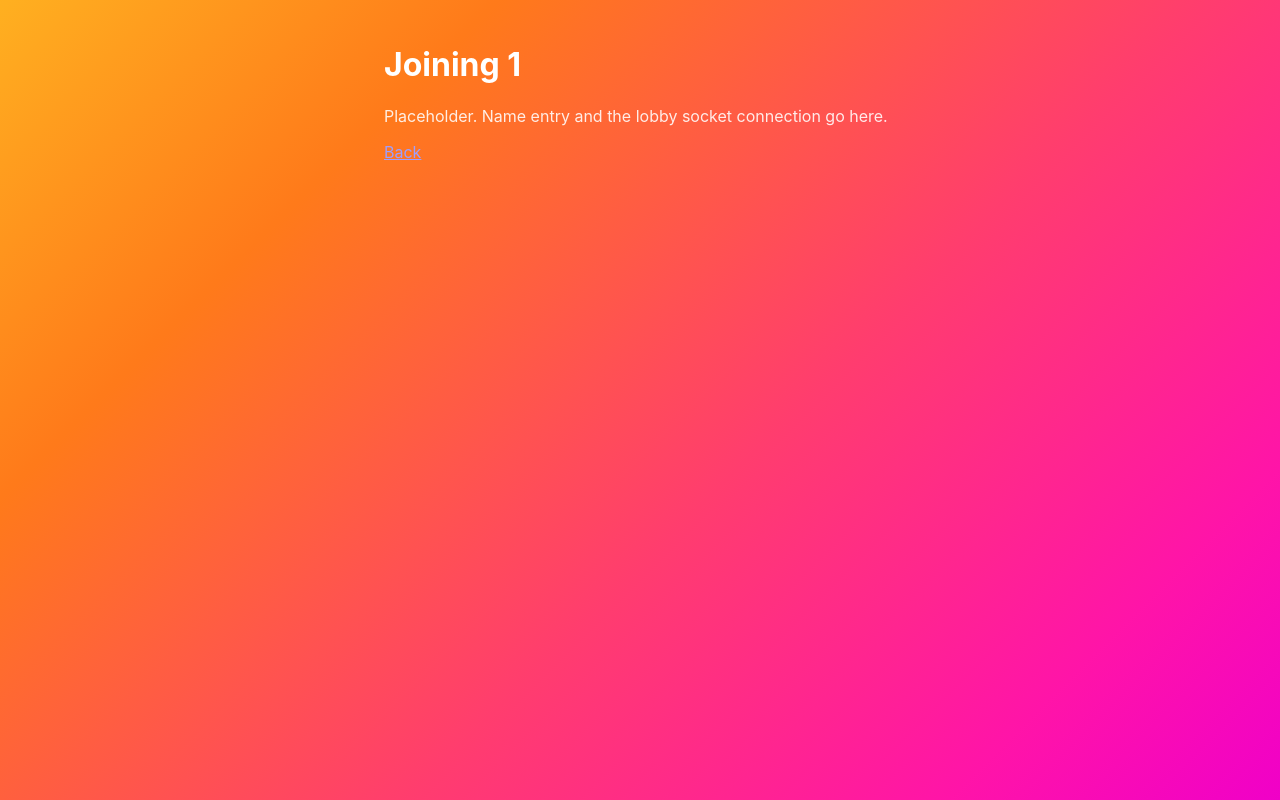
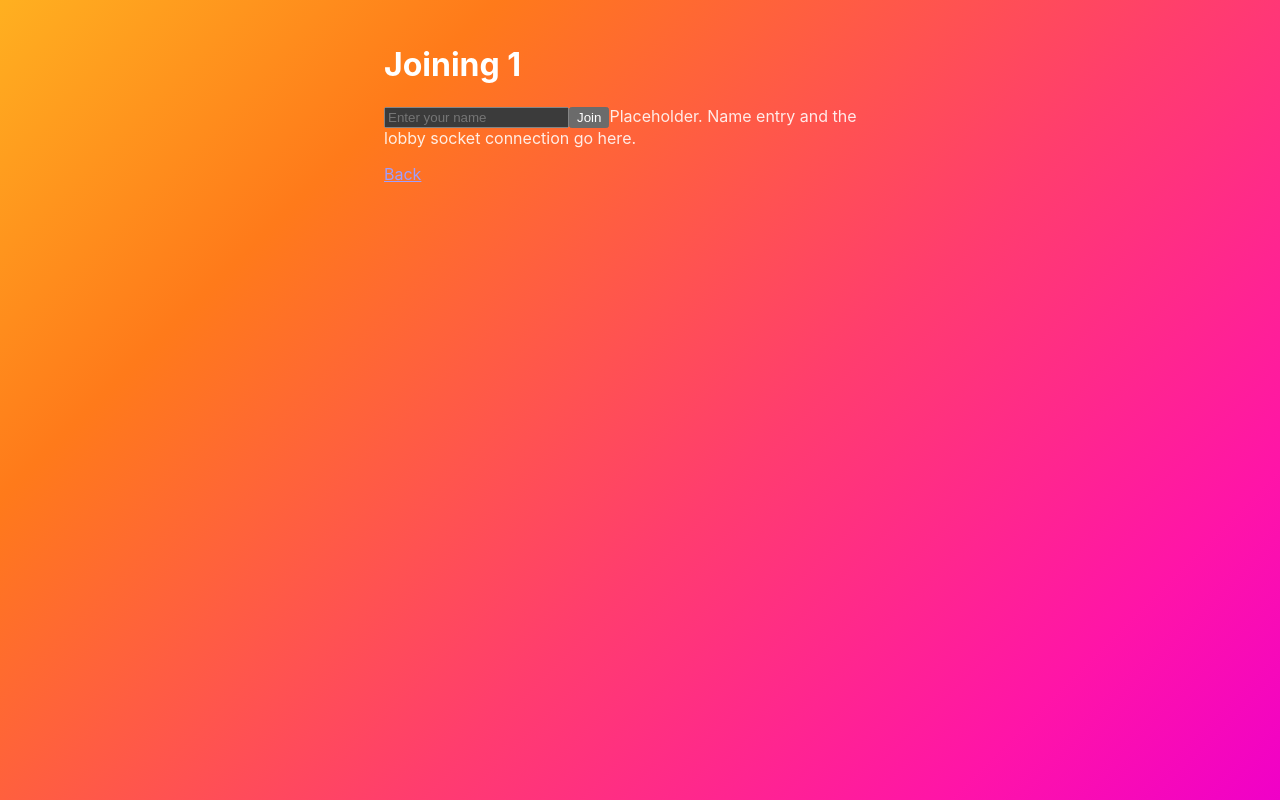
Before and after one commit to LukeSm5/Mezclar, a React (Vite) app in the folder frontend-web/: page /join/1 in a window 1280 px wide. Built offline with nearby package versions, Linux system fonts and the light colour scheme.

Commit message:
Created an AWFUL placeholder text box and submit button

```diff
--- a/frontend-web/src/player/JoinScreen.tsx
+++ b/frontend-web/src/player/JoinScreen.tsx
@@ -1,12 +1,27 @@
 import { Link, useParams } from "react-router-dom";
+import { useState } from "react";
 
 export default function JoinScreen() {
   const { code } = useParams<{ code: string }>();
+  const [name, setName] = useState("");
+
+  function handleSubmit() {
+  // later: call submitUsername() from client.ts here
+}
 
   return (
     <main style={{ maxWidth: 560, margin: "0 auto", padding: 24 }}>
       <h1>Joining {code}</h1>
       <p style={{ color: "var(--text-muted)" }}>
+        <input
+        type="text"
+        value={name}
+        onChange={(event) => setName(event.target.value)}
+        placeholder="Enter your name"
+        />
+        <button onClick = {handleSubmit}>Join</button>
+
+
         Placeholder. Name entry and the lobby socket connection go here.
       </p>
       <Link to="/">Back</Link>
```
